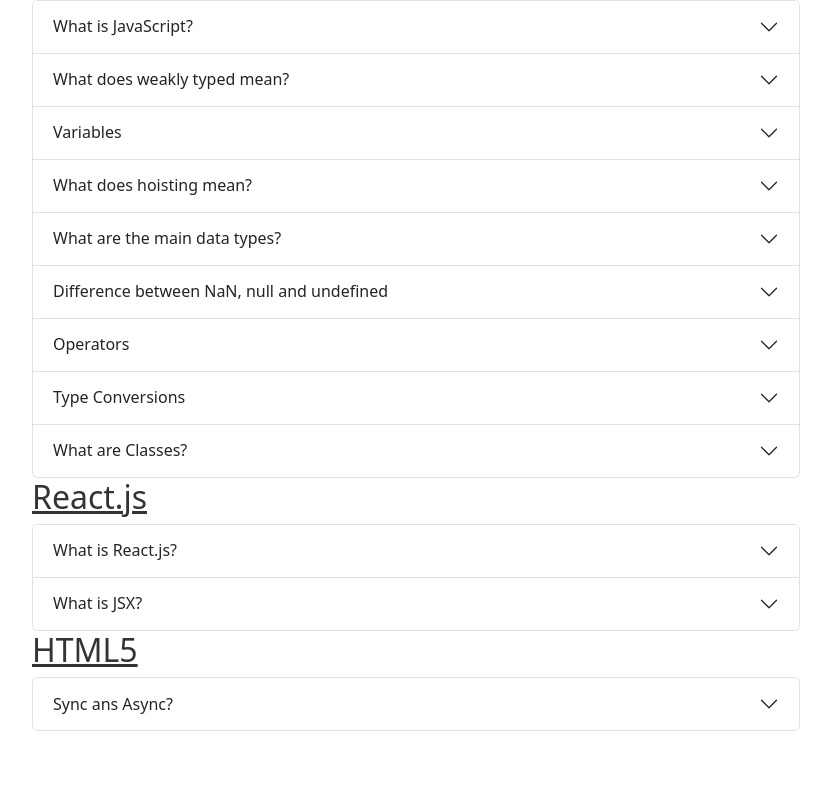
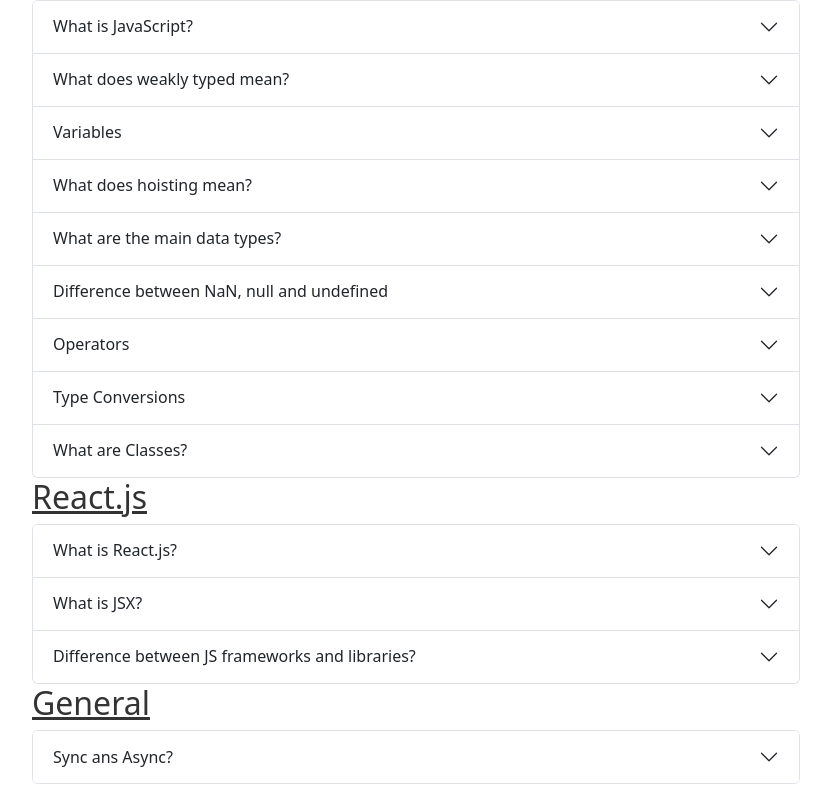
Before and after one commit to annie-uchiha/notes, a React (Create React App) app in the folder quiz-app/: page /notes in a window 1280 px wide. Shown: the part 747-1557 px from the top of the page, without its empty margins (224-1055 px from the left). Before the commit the page ends 1504 px from the top, so only its background shows below. Built offline with nearby package versions, Linux system fonts and the light colour scheme.

Commit message:
add notes

```diff
--- a/quiz-app/src/pages/Notes.js
+++ b/quiz-app/src/pages/Notes.js
@@ -252,11 +252,22 @@ function Notes() {
               JSX stands for JavaScript XML. It is a HTML-like syntax extension for JS used in React.
             </Accordion.Body>
           </Accordion.Item>
+          <Accordion.Item eventKey="2">
+            <Accordion.Header>Difference between JS frameworks and libraries?</Accordion.Header>
+            <Accordion.Body className="left-section">
+              Framework: Inversion of control (the framework calls your code rather than the code calling the framework.
+              Provides a structure and predefined way to build applications; it manages the control flow);
+              Opinionated (set of conventions and dictate how you should structure your code); Integrated (provide everything needed to build
+              an application: routing, state management, data binding and more).
+              Library: Call-based (collection of functions and utilities that your code calls to perform specific tasks. More control);
+              Unopinionated (more flexibility and freedom in how you structure your application); Complementary - used in conjuction with other librariesor frameworks to build applications.
+            </Accordion.Body>
+          </Accordion.Item>
           </Accordion>
       </div>
 
         <h2 className="notes__title" id="general">
-          HTML5
+          General
         </h2>
         <Accordion>
           <Accordion.Item eventKey="0">
```
